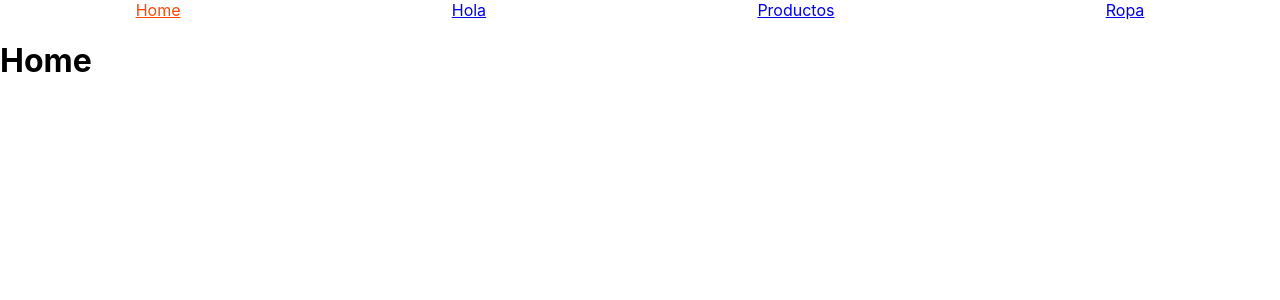
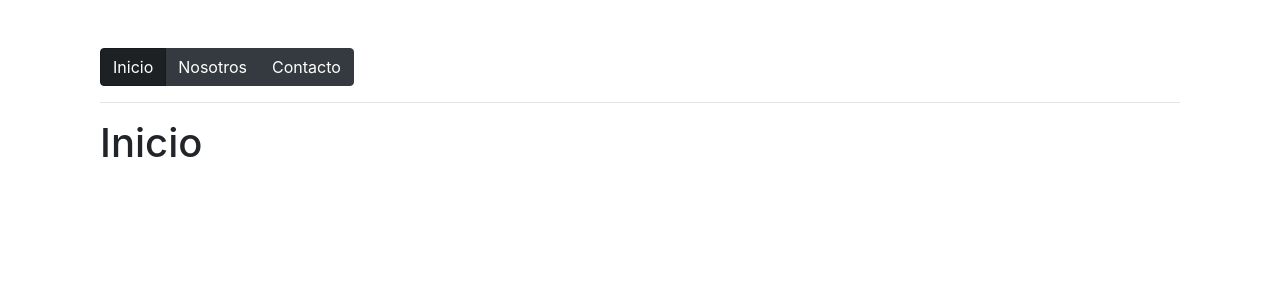
Before and after one commit to oscar02r/React-router, a React (Create React App) app: page / in a window 1280 px wide. Shown: the top 300 px of the page. Built offline with nearby package versions, Linux system fonts and the light colour scheme.

Commit message:
Adding users component and useParams

```diff
--- a/public/index.html
+++ b/public/index.html
@@ -24,6 +24,7 @@
       work correctly both with client-side routing and a non-root public URL.
       Learn how to configure a non-root public URL by running `npm run build`.
     -->
+    <link rel="stylesheet" href="https://stackpath.bootstrapcdn.com/bootstrap/4.4.1/css/bootstrap.min.css" integrity="sha384-Vkoo8x4CGsO3+Hhxv8T/Q5PaXtkKtu6ug5TOeNV6gBiFeWPGFN9MuhOf23Q9Ifjh" crossorigin="anonymous">
     <title>React App</title>
   </head>
   <body>
--- a/src/App.js
+++ b/src/App.js
@@ -1,14 +1,15 @@
 import React from 'react';
-import {AppRoute} from './components/RouteOne';
+//import {AppRoute} from './components/RouteOne';
 //import {SwitchRoute} from './components/SwitchRoute'
 //import {RedirectRouter} from './components/RouterRedirect'
 //import { RouterHistory } from './components/RouterHistory'
+import {AppRouteBluweb} from './components/RouteBleweb'
 
 function App() {
 
   return (
-    <div>
-      <AppRoute/>
+    <div className='container'>
+        <AppRouteBluweb/>
     </div>
   )
 }
--- /dev/null
+++ b/src/components/Contacto.jsx
@@ -0,0 +1,10 @@
+import React from 'react';
+
+
+const Contacto = () => {
+    return (
+        <h1>Contacto</h1>
+    );
+}
+
+export default Contacto;
--- /dev/null
+++ b/src/components/Inicio.jsx
@@ -0,0 +1,9 @@
+import React from 'react'
+
+const Inicio = () => {
+    return (
+        <h1>Inicio</h1>
+    );
+}
+
+export default Inicio;
--- /dev/null
+++ b/src/components/Nosotros.js
@@ -0,0 +1,41 @@
+import React, { useEffect, useState } from 'react';
+import {Link} from 'react-router-dom';
+const Nosotros = () => {
+      const [equipo, setEquipo] = useState([])
+
+      useEffect(()=>{
+           obtenerDatos()
+
+      }
+
+      ,[])
+
+  const obtenerDatos = async () => {
+        const data = await fetch('https://age-of-empires-2-api.herokuapp.com/api/v1/civilizations')
+        const users = await data.json()
+        setEquipo(users.civilizations)
+
+  }
+
+
+    return (
+         <div>
+          <h1>Nosotros</h1>
+          <ul>
+
+            {
+
+                equipo.map(item =>(
+                    <li key={item.id} >
+                      <Link  to={`/nosotros/${item.id}`} >
+                         {item.name} - {item.expansion}
+                      </Link>
+                    </li>
+                ))
+            }
+          </ul>
+        </div>
+    );
+}
+
+export default Nosotros;
--- /dev/null
+++ b/src/components/RouteBleweb.js
@@ -0,0 +1,63 @@
+import React from "react";
+import {
+  BrowserRouter as Router,
+  Switch,
+  Route,
+  NavLink
+} from "react-router-dom";
+import Inicio from "./Inicio";
+import Contacto from "./Contacto";
+import Nosotros from "./Nosotros";
+import Users from "./Users";
+
+const Navegacion = () => (
+  <div className='btn-group'>
+  <NavLink
+    to='/'
+    className='btn btn-dark'
+    activeClassName='active'
+  >
+    Inicio
+  </NavLink>
+  <NavLink
+    to='/nosotros'
+    className='btn btn-dark'
+    activeClassName='active'
+    >
+    Nosotros
+  </NavLink>
+  <NavLink
+    to='/contacto'
+    className='btn btn-dark'
+    activeClassName='active'
+  >
+    Contacto
+  </NavLink>
+</div>
+);
+
+
+export const AppRouteBluweb = ()=>{
+       return(
+           <Router>
+           <div className='container mt-5'>
+            <Navegacion/>
+             <hr/>
+             <Switch>
+                <Route path='/nosotros/:id'>
+                  <Users/>
+                </Route>
+               <Route path='/contacto' >
+                 <Contacto/>
+               </Route>
+               <Route path='/nosotros' >
+                 <Nosotros/>
+               </Route>
+               <Route path='/' exact >
+                 <Inicio/>
+               </Route>
+             </Switch>
+             </div>
+           </Router>
+       )
+}
--- /dev/null
+++ b/src/components/Users.jsx
@@ -0,0 +1,28 @@
+import React, {useState, useEffect} from 'react';
+import {useParams} from 'react-router-dom'
+
+
+const Users = () => {
+    const [pueblo, setpueblo] = useState({})
+    const {id} = useParams()
+
+    useEffect(() => {
+        const obtenerDatos = async () => {
+                const data = await fetch(`https://age-of-empires-2-api.herokuapp.com/api/v1/civilization/${id}`)
+                const civilization = await data.json()
+                setpueblo(civilization)
+        }
+        obtenerDatos()
+      }, [id]
+    )
+
+
+    return (
+        <div>
+          <h1>{pueblo.name}</h1>
+          <p>{pueblo.civilization_bonus}</p>
+        </div>
+    );
+}
+
+export default Users;
```
